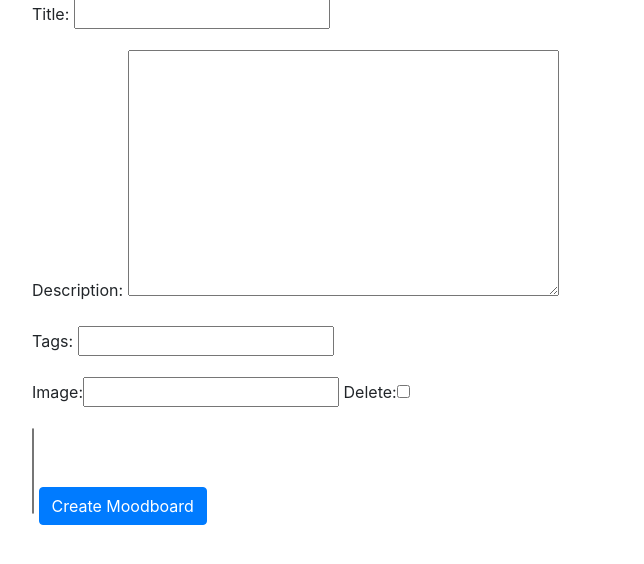
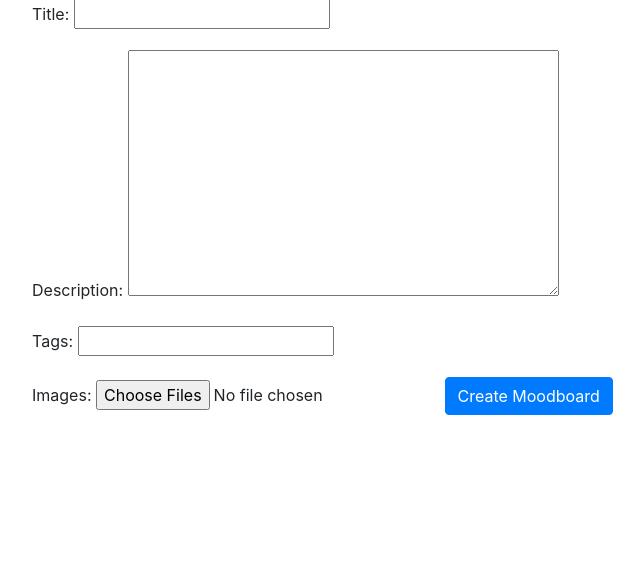
Before and after one commit to FwiffoPlays/project-4-django-moodboard-site, a Django app: page /create/ in a window 1280 px wide. Shown: the part 127-691 px from the top of the page, without its empty margins (53-697 px from the left). Run offline with Django 3.2, Linux system fonts and the light colour scheme; the visitor is signed in with stand-in values (Sample User, id 1); some libraries are stand-ins or nearby versions.

Commit message:
Fix uploading multiple images + submitting no images

```diff
--- a/magicmoodboards/settings.py
+++ b/magicmoodboards/settings.py
@@ -147,6 +147,7 @@ STATIC_URL = '/static/'
 STATICFILES_STORAGE = 'cloudinary_storage.storage.StaticHashedCloudinaryStorage'
 STATICFILES_DIRS = [os.path.join(BASE_DIR, 'staticfiles')]
 
+MESSAGE_STORAGE = 'django.contrib.messages.storage.fallback.FallbackStorage'
 
 MEDIA_URL = '/media/'
 DEFAULT_FILE_STORAGE = 'cloudinary_storage.storage.MediaCloudinaryStorage'
--- a/moodboard/forms.py
+++ b/moodboard/forms.py
@@ -10,7 +10,6 @@ class ImageForm(forms.ModelForm):
     class Meta:
         model = Image
         fields = ['image']
-
-ImageFormSet = forms.inlineformset_factory(
-    Moodboard, Image, form=ImageForm, extra=1, can_delete=True, max_num=10
-)
+        widgets = {
+            'image': forms.ClearableFileInput(attrs={'multiple': True}),
+        }
--- a/moodboard/models.py
+++ b/moodboard/models.py
@@ -16,7 +16,7 @@ class Moodboard(models.Model):
 
 
 class Image(models.Model):
-    image = CloudinaryField('image', folder='moodboard_images')
+    image = models.ImageField(upload_to='moodboard_images')
     moodboard = models.ForeignKey(Moodboard, related_name='images', on_delete=models.CASCADE)
 
     def __str__(self):
--- a/moodboard/views.py
+++ b/moodboard/views.py
@@ -1,32 +1,36 @@
 from django.shortcuts import render, redirect
+import cloudinary.uploader
 from django.contrib.auth.models import User
-from .forms import MoodboardForm, ImageFormSet
+from django.contrib import messages
+from .forms import MoodboardForm, ImageForm
 from .models import Moodboard, Image
 
 def create_moodboard(request):
     if request.method == 'POST':
         form = MoodboardForm(request.POST)
-        formset = ImageFormSet(request.POST, request.FILES, prefix='image_form')
+        #image_form = ImageForm(request.POST, request.FILES)
 
-        if form.is_valid() and formset.is_valid():
-            moodboard = form.save(commit=False)  # Don't save the instance yet
-            moodboard.user = request.user  # Associate the logged-in user with the moodboard
-            moodboard = form.save() # Save the moodboard instance
-            for inline_form in formset:
-                if inline_form.cleaned_data:
-                    image = inline_form.save(commit=False)
-                    image.moodboard = moodboard
-                    image.save()
+        if form.is_valid():
+            if request.FILES.getlist('image'):
+                moodboard = form.save(commit=False)  # Don't save the instance yet
+                moodboard.user = request.user  # Associate the logged-in user with the moodboard
+                moodboard = form.save() # Save the moodboard instance
 
-            return redirect('moodboard:index')
-
+                for img in request.FILES.getlist('image'):
+                    uploaded_image = cloudinary.uploader.upload(img)
+                    image_url = uploaded_image['secure_url']
+                    Image.objects.create(moodboard=moodboard, image=image_url)
+                return redirect('moodboard:index')
+            else:
+                #Display an error to the user if no images are uploaded
+                messages.error(request, 'Please upload at least one image')
     else:
         form = MoodboardForm()
-        formset = ImageFormSet(prefix='image_form')
+        #image_form = ImageForm(prefix='image_form')
 
     context = {
         'form': form,
-        'formset': formset,
+        #'image_form': image_form,
     }
 
     return render(request, 'create_moodboard.html', context)
--- a/templates/create_moodboard.html
+++ b/templates/create_moodboard.html
@@ -2,22 +2,21 @@
 
 {% block content %}
     {% if user.is_authenticated %}
+        {% if messages %}
+            <ul class="messages">
+            {% for message in messages %}
+                <li{% if message.tags %} class="{{ message.tags }}"{% endif %}>{{ message }}</li>
+            {% endfor %}
+            </ul>
+    {% endif %}
         <h2>Create a Moodboard</h2>
         <form method="post" enctype="multipart/form-data" class="mb-3">
             {% csrf_token %}
             {{ form.as_p }}
-            {{ formset.management_form }}
-            {% for image_form in formset %}
-                <div class="form-group">
-                    {{ image_form.as_table }}
-                </div>
-            {% endfor %}
-            <select name="tags" multiple>
-                {% for tag in tags %}
-                    <option value="{{ tag.id }}">{{ tag.name }}</option>
-                {% endfor %}
-            </select>
-
+            <!-- {{ image_form.as_p }}     -->
+            <!-- Add the input field for multiple images directly in the template -->
+            <label for="image">Images:</label>
+            <input type="file" name="image" id="image" multiple>
             <button type="submit" class="btn btn-primary">Create Moodboard</button>
         </form>
     {% else %}
--- a/templates/detail.html
+++ b/templates/detail.html
@@ -20,7 +20,7 @@
         {% for image in images %}
             <div class="col-md-4">
                 <div class="card mb-4">
-                    <img src="{{ image.image.url }}" class="card-img-top" alt="Moodboard image">
+                    <img src="{{ image.image }}" class="card-img-top" alt="Moodboard image">
                 </div>
             </div>
         {% empty %}
```
Also changed, not shown: requirements.txt (+16 -0 lines).
